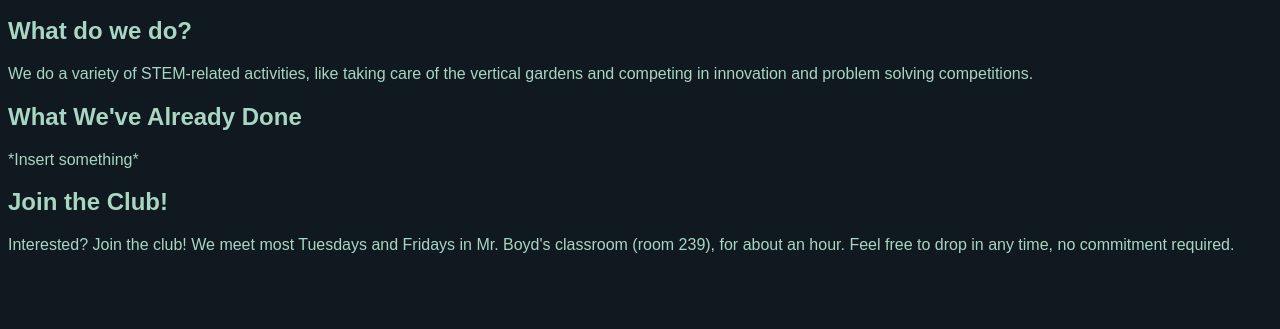
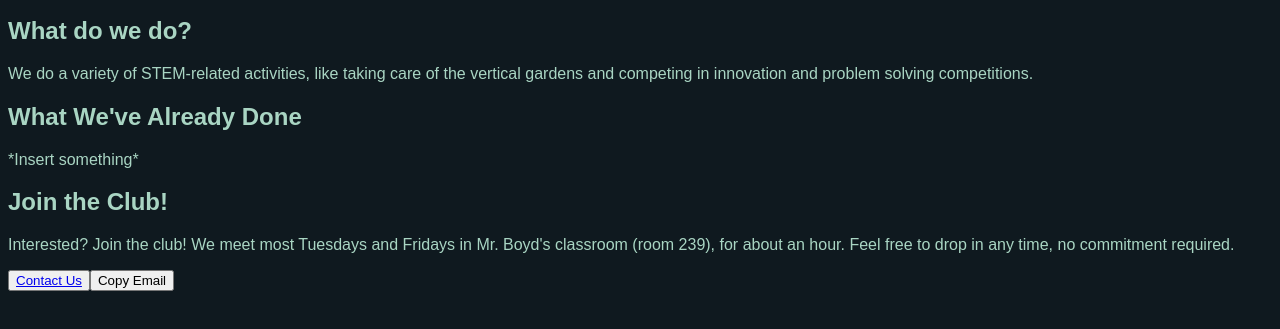
Before and after one commit to EthanCubes/stempunks-website, a plain HTML site: page index.html in a window 1280 px wide. Shown: the part 105-434 px from the top of the page. Drawn offline with Linux system fonts and the light colour scheme.

Commit message:
Added contact link to Max's email yeah

```diff
--- a/index.html
+++ b/index.html
@@ -21,6 +21,7 @@
             <section>
                 <h2>Join the Club!</h2>
                 <p>Interested? Join the club! We meet most Tuesdays and Fridays in Mr. Boyd's classroom (room 239), for about an hour. Feel free to drop in any time, no commitment required.</p>
+                <button><a href="mailto:MK866501@isidore.redeemer.ab.ca">Contact Us</a></button><button>Copy Email</button>
             </section>
         </main>
     </body>
```
